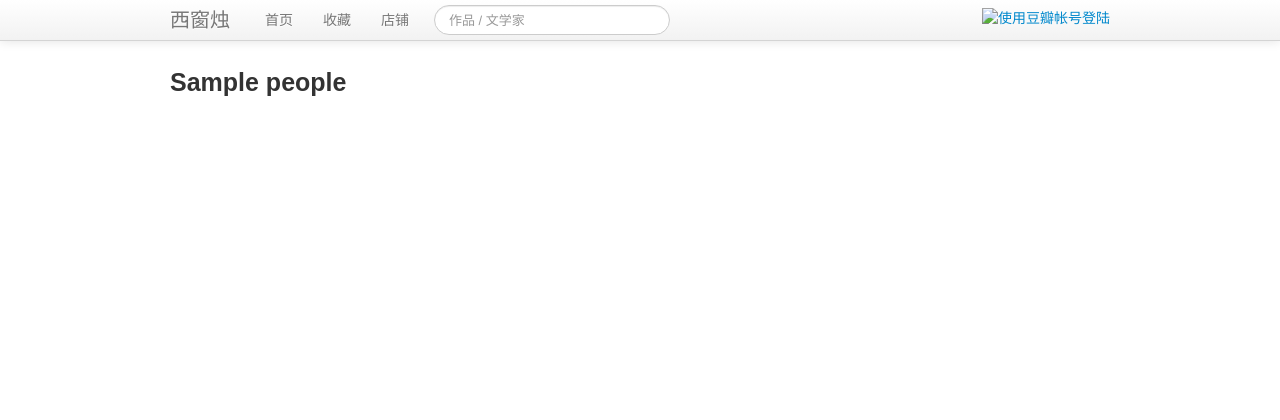
After one commit to xiaojunchan/xichuangzhu, a Flask app: template xichuangzhu/templates/people.html in a window 1280 px wide. The commit adds this page. Shown: the top 420 px of the page. Run offline with Flask 2, Linux system fonts and the light colour scheme; the template is opened without the code that fills it: most values are stand-ins (such as "Sample title", 1, 10 or a date in 2020).

Commit message:
add person page

```diff
--- a/xichuangzhu/controllers/love.py
+++ b/xichuangzhu/controllers/love.py
@@ -6,12 +6,16 @@ from xichuangzhu import app
 
 from xichuangzhu.models.love_model import Love
 
+import re
+
 # page - my love works
 #--------------------------------------------------
 
 @app.route('/mylove')
 def my_love():
 	works = Love.get_works_by_user_love(session['user_id'])
+	for work in works:
+		work['Content'] = re.sub(r'<([^<]+)>', '', work['Content'])
 	return render_template('my_love.html', works=works)
 
 # # proc - add love work
--- a/xichuangzhu/controllers/user.py
+++ b/xichuangzhu/controllers/user.py
@@ -130,3 +130,9 @@ def logout():
 	session.pop('user_id', None)
 	session.pop('user_name', None)
 	return redirect(url_for('index'))
+
+# page - personal page
+@app.route('/people/<int:user_id>')
+def people(user_id):
+	people = User.get_people(user_id)
+	return render_template('people.html', people=people)
--- a/xichuangzhu/controllers/work.py
+++ b/xichuangzhu/controllers/work.py
@@ -68,8 +68,8 @@ def add_work():
 		dynastyID    = Dynasty.get_dynastyID_by_author(authorID)
 		collectionID = int(request.form['collectionID'])
 		type = request.form['type']
-		newWorkID = Work.add_work(title, content, intro, authorID, dynastyID, collectionID, type)
-		return redirect(url_for('single_work', workID=newWorkID))
+		new_work_id = Work.add_work(title, content, intro, authorID, dynastyID, collectionID, type)
+		return redirect(url_for('single_work', work_id=new_work_id))
 
 # page - edit work
 #--------------------------------------------------
--- a/xichuangzhu/models/work_model.py
+++ b/xichuangzhu/models/work_model.py
@@ -71,7 +71,7 @@ class Work:
 	@staticmethod
 	def add_work(title, content, introduction, authorID, dynastyID, collectionID, type):
 		query = '''INSERT INTO work (Title, Content, Introduction, AuthorID, DynastyID, CollectionID, Type)\n
-			VALUES ('%s', '%s', %d, %d, %d, '%s')''' % (title, content, introduction, authorID, dynastyID, collectionID, type)
+			VALUES ('%s', '%s', '%s', %d, %d, %d, '%s')''' % (title, content, introduction, authorID, dynastyID, collectionID, type)
 		cursor.execute(query)
 		conn.commit()
 		return cursor.lastrowid
--- a/xichuangzhu/static/style/page.css
+++ b/xichuangzhu/static/style/page.css
@@ -25,7 +25,7 @@ body #main-wap .tooltip{font-family:'arial','宋体';text-indent:0;font-weight:n
 #page-single-work .work-content{font-family:'仿宋_GB2312';font-weight:bold;margin-bottom:30px;font-size:14pt;}#page-single-work .work-content sup{font-family:'yahei';font-size:12px;font-weight:normal;padding:5px 0px;cursor:pointer;color:#666;}
 #page-single-work .work-type-shi{text-align:center;}
 #page-single-work .work-type-ci{text-indent:2em;line-height:30px;}
-#page-single-work .work-type-geci{text-indent:10em;}
+#page-single-work .work-type-geci{text-indent:11em;}
 #page-single-work .work-type-wen p{text-indent:2em;line-height:30px;margin-bottom:18px;}
 #page-single-work .work-collection{font-weight:bold;font-size:16px;margin-bottom:5px;}
 #page-single-work .work-collection-introduction{font-size:14px;}
@@ -43,7 +43,7 @@ body #main-wap .tooltip{font-family:'arial','宋体';text-indent:0;font-weight:n
 #page-single-author .collection-item .collection-introduction{font-size:14px;}
 #page-single-author .work-item{margin-bottom:10px;}#page-single-author .work-item .work-title{font-weight:bold;font-size:16px;}
 #page-single-author .work-item .work-content{font-size:14px;}
-#page-dynasty .dynasty-item{margin-bottom:20px;}#page-dynasty .dynasty-item .dynasty{font-size:16px;line-height:25px;font-weight:bold;}#page-dynasty .dynasty-item .dynasty .dynasty-period{font-size:12px;margin-left:5px;font-weight:normal;font-weight:normal;}
+#page-dynasty .dynasty-item{margin-bottom:15px;}#page-dynasty .dynasty-item .dynasty{font-size:16px;line-height:25px;font-weight:bold;}#page-dynasty .dynasty-item .dynasty .dynasty-period{font-size:12px;margin-left:5px;font-weight:normal;font-weight:normal;}
 #page-dynasty .dynasty-item .dynasty-introduction{font-size:14px;line-height:22px;}
 #page-single-dynasty .dynasty-period{font-size:16px;}
 #page-single-dynasty .dynasty-introduction{font-size:14px;}
--- a/xichuangzhu/static/style/page.less
+++ b/xichuangzhu/static/style/page.less
@@ -240,7 +240,7 @@ body{
 		line-height: 30px;
 	}
 	.work-type-geci{
-		text-indent: 10em;
+		text-indent: 11em;
 	}
 	.work-type-wen{
 		p{
@@ -408,7 +408,7 @@ body{
 //-----------------------------------------------------
 #page-dynasty{
 	.dynasty-item{
-		margin-bottom: 20px;
+		margin-bottom: 15px;
 
 		.dynasty{
 			font-size: 16px;
--- a/xichuangzhu/templates/index.html
+++ b/xichuangzhu/templates/index.html
@@ -34,7 +34,7 @@
 
 		{% for review in reviews %}
 		<div class="review-item">
-			<a class="user-avatar" href="#" >
+			<a class="user-avatar" href="{{ url_for('people', user_id=review.UserID) }}" >
 				<img src="{{ review.Avatar }}" />
 			</a>
 
@@ -46,7 +46,7 @@
 				<div class="review-content">{{ review.Content|truncate(38, True) }}</div>
 
 				<div class="review-extra-info">
-					<a href="#">{{ review.Name }}</a>
+					<a href="{{ url_for('people', user_id=review.UserID) }}">{{ review.Name }}</a>
 					评论
 					<a href="{{ url_for('single_work', work_id=review.WorkID) }}">{{ review.WorkTitle }}〔{{ review.Author }}〕</a>
 					{{ review.Time }}
--- a/xichuangzhu/templates/layout.html
+++ b/xichuangzhu/templates/layout.html
@@ -20,9 +20,8 @@
 					<ul class="nav">
 						<li><a href="{{ url_for('index') }}">首页</a></li>
 						<li><a href="{{ url_for('my_love') }}">收藏</a></li>
-						<li><a href="#">主页</a></li>
 						<!-- <li><a href="#">论坛</a></li> -->
-						<!-- <li><a href="#">店铺</a></li> -->
+						<li><a href="#">店铺</a></li>
 					</ul>
 
 					<!-- search -->
@@ -39,6 +38,7 @@
 								{{ session.user_name }} <b class="caret"></b>
 							</a>
 							<ul class="dropdown-menu">
+								<li><a href="#">主页</a></li>
 								<li><a href="{{ url_for('logout') }}">退出</a></li>
 							</ul>
 						</li>
--- /dev/null
+++ b/xichuangzhu/templates/people.html
@@ -0,0 +1,18 @@
+{% extends "layout.html" %}
+
+{% block page_title %}{{ people.Name }}的主页{% endblock %}
+{% block page_id%}page-people{% endblock %}
+
+{% block body %}
+
+<div class="row">
+	<div class="span8">
+
+		<h1>{{ people.Name }}</h1>
+
+	</div>
+
+	<div class="span4"></div>
+</div>
+
+{% endblock %}
--- a/xichuangzhu/templates/single_work.html
+++ b/xichuangzhu/templates/single_work.html
@@ -54,7 +54,7 @@ $(document).ready(function(){
 		<h2>点评</h2>
 		{% for review in reviews %}
 		<div class="review-item">
-			<a class="user-avatar" href="#">
+			<a class="user-avatar" href="{{ url_for('people', user_id=review.UserID) }}">
 				<img src="{{ review.Avatar }}">
 			</a>
 
@@ -62,7 +62,7 @@ $(document).ready(function(){
 				<a class="review-title" href="{{ url_for('single_review', review_id=review.ReviewID) }}">{{ review.Title }}</a>
 				<div class="review-extra-info">
 					来自
-					<a href="#">{{ review.Name }}</a>
+					<a href="{{ url_for('people', user_id=review.UserID) }}">{{ review.Name }}</a>
 					{{ review.Time }}
 				</div>
 				<div class="review-content">{{ review.Content }}</div>
```
Also changed, not shown: xichuangzhu/models/user_model.py (+9 -2 lines), 6 other files.
